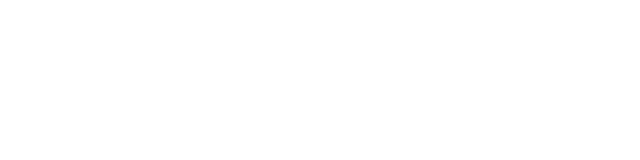
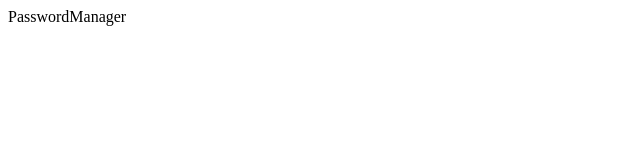
Before and after one commit to Shan533/Shanshan-Wu-Qianyun-Wang-Xiaoxi-Yang-project3, a React app in the folder client/: page /main in a window 1280 px wide. Before the commit this address had no page. Shown: the top 160 px of the page, without its empty margins (0-640 px from the left). Built offline with nearby package versions, Linux system fonts and the light colour scheme; the HTML template or start-up script is replaced by a standard one.

Commit message:
update readme

```diff
--- a/client/src/App.jsx
+++ b/client/src/App.jsx
@@ -2,6 +2,9 @@
 import { useSelector } from "react-redux";
 import Spinner from "./components/Spinner";
 import Home from "./pages/Home";
+import Login from "./pages/Login";
+import PasswordManager from "./pages/PasswordManager";
+import Register from "./pages/Register";
 
 function App() {
   const { loading } = useSelector((state) => state.loaders);
@@ -12,6 +15,9 @@
       <BrowserRouter>
         <Routes>
           <Route path="/" element={<Home />} />
+          <Route path="/login" element={<Login />} />
+          <Route path="/main" element={<PasswordManager />} />
+          <Route path="/register" element={<Register />} />
         </Routes>
       </BrowserRouter>
     </>
--- a/client/src/pages/User/index.js
+++ /dev/null
@@ -1,7 +0,0 @@
-import React from "react";
-
-function User() {
-  return <div>User</div>;
-}
-
-export default User;
```
Also changed, not shown: 1 other file (tests, documents, lock files or other folders).
